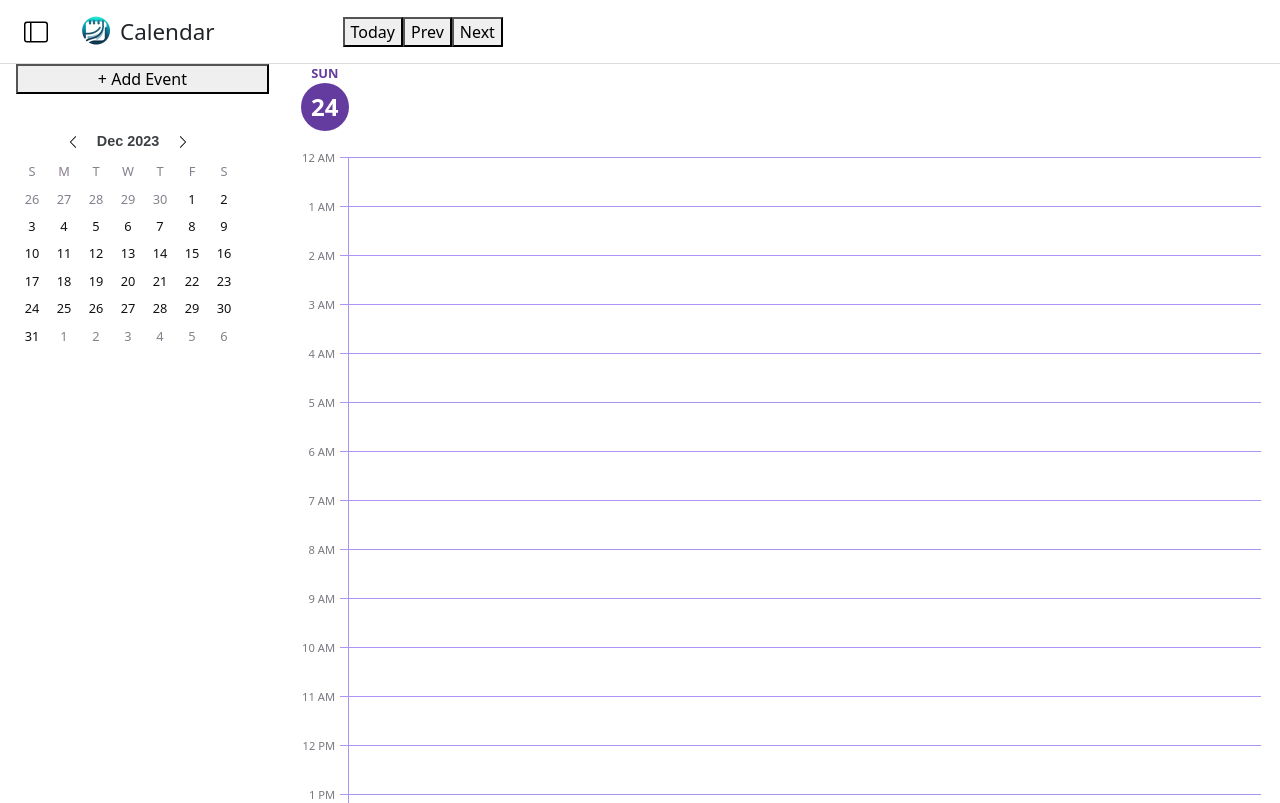
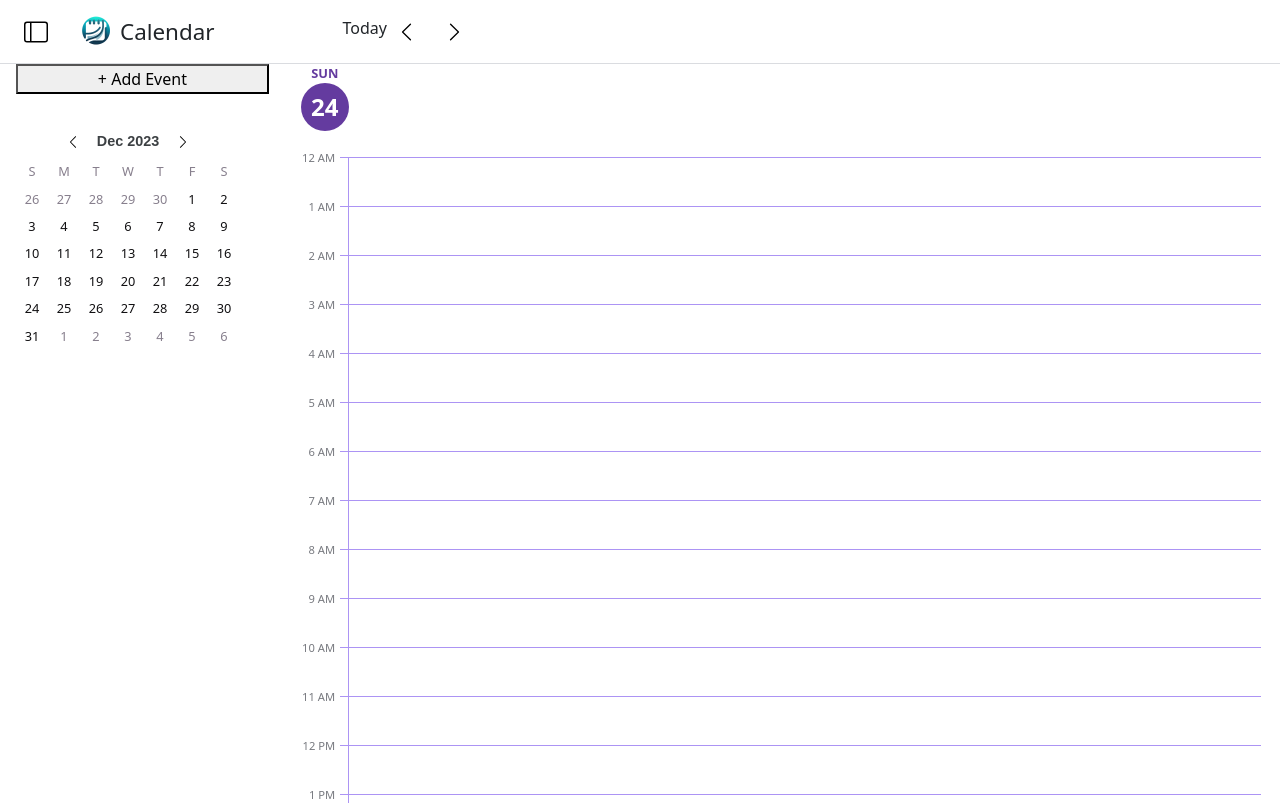
Before and after one commit to coloshword/calendar, a React (Create React App) app in the folder client/: page /calendar in a window 1280 px wide. Built offline with nearby package versions, Linux system fonts and the light colour scheme.

Commit message:
button changes

```diff
--- a/client/src/components/Calendar.tsx
+++ b/client/src/components/Calendar.tsx
@@ -4,7 +4,8 @@ import headerIcon from '../assets/icon.png';
 import sideBar from '../assets/sidebar.svg'
 import { LeftSidebar } from "./calendarComponents/LeftSidebar"
 import { CalendarDisplay } from "./calendarComponents/CalendarDisplay";
-
+import leftBtn from "../assets/arrow-left.svg";
+import rightBtn from "../assets/arrow-right.svg";
 /*
 * Parent level component for application
 */
@@ -18,9 +19,13 @@ const Calendar: FC = ({}) => {
     const nextPrevDateBtns = () => {
         return(
             <div className="next-prev-btn-container">
-                <button onClick={() => handleToday()}>Today</button>
-                <button onClick={() => handlePrevDate()}>Prev</button>
-                <button onClick={() => handleNextDate()}>Next</button>
+                <button className="today-btn" onClick={() => handleToday()}>Today</button>
+                <button className="next-prev-btn" onClick={() => handlePrevDate()}>
+                    <img src={leftBtn} className="next-prev-btn-icon" draggable="false"></img>
+                </button>
+                <button className="next-prev-btn" onClick={() => handleNextDate()}>
+                    <img src={rightBtn} className="next-prev-btn-icon" draggable="false"></img>
+                </button>
             </div>
         )
     }
--- a/client/src/components/calendarCSS/Calendar.css
+++ b/client/src/components/calendarCSS/Calendar.css
@@ -43,4 +43,39 @@
 
 .next-prev-btn-container {
     margin-left: 10%;
+    display: flex;
+    flex-direction: row;
+    gap: 1rem;
 }
+
+.next-prev-btn {
+    all: unset;
+    width: 2rem;
+    height: 2rem;
+    border-radius: 50%;
+    display: flex;
+    justify-content: center;
+    user-select: none;
+}
+
+.next-prev-btn:hover {
+    background-color: rgba(205, 202, 207, 0.577);
+}
+
+.next-prev-btn:active {
+    background-color: rgba(143, 141, 144, 0.577);
+}
+.next-prev-btn-icon {
+    width: 1.3rem;
+}
+
+.today-btn {
+    all: unset;
+    width: 2rem;
+    height: 1rem;
+
+}
+
+.today-btn-hover {
+
+}
```
